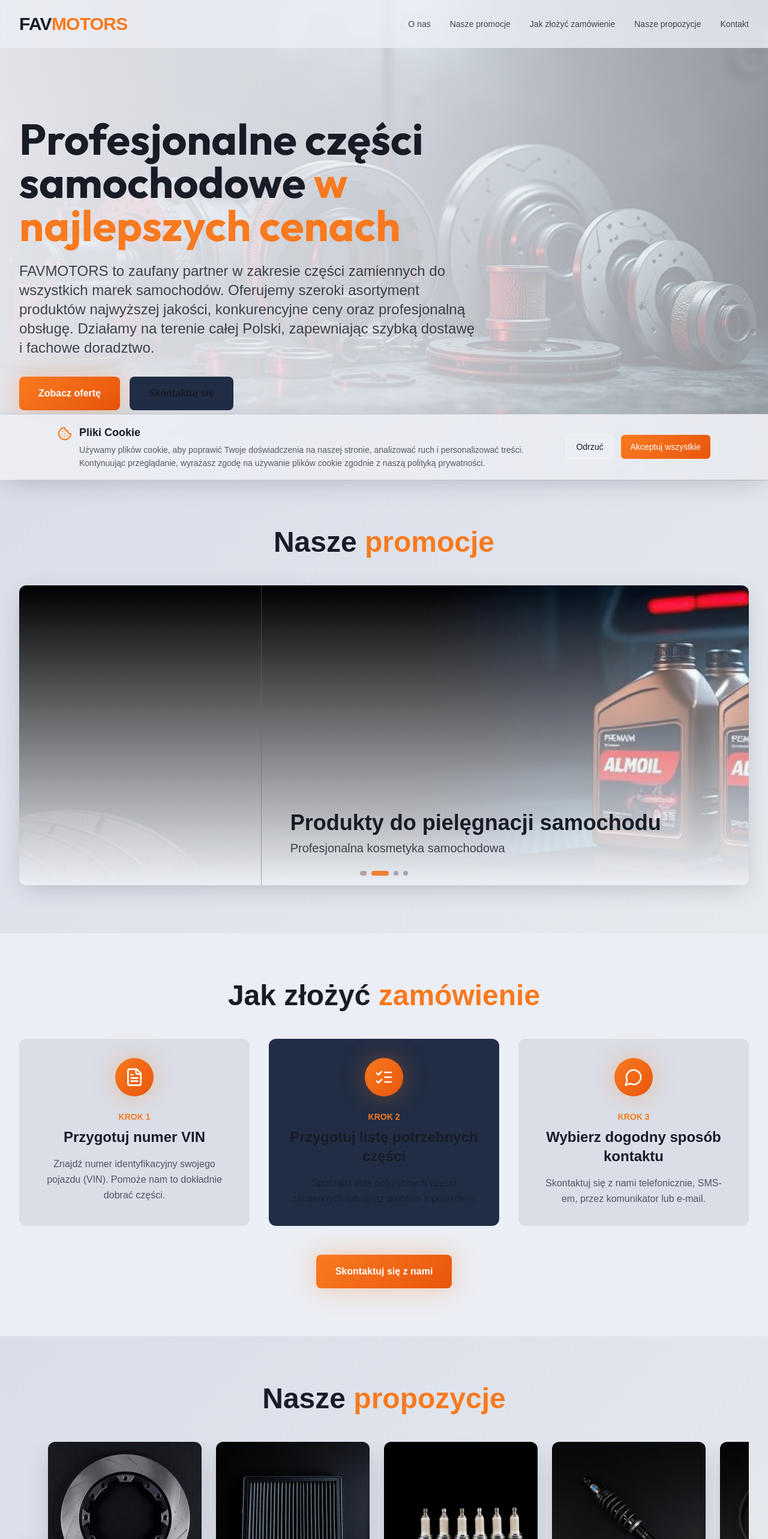
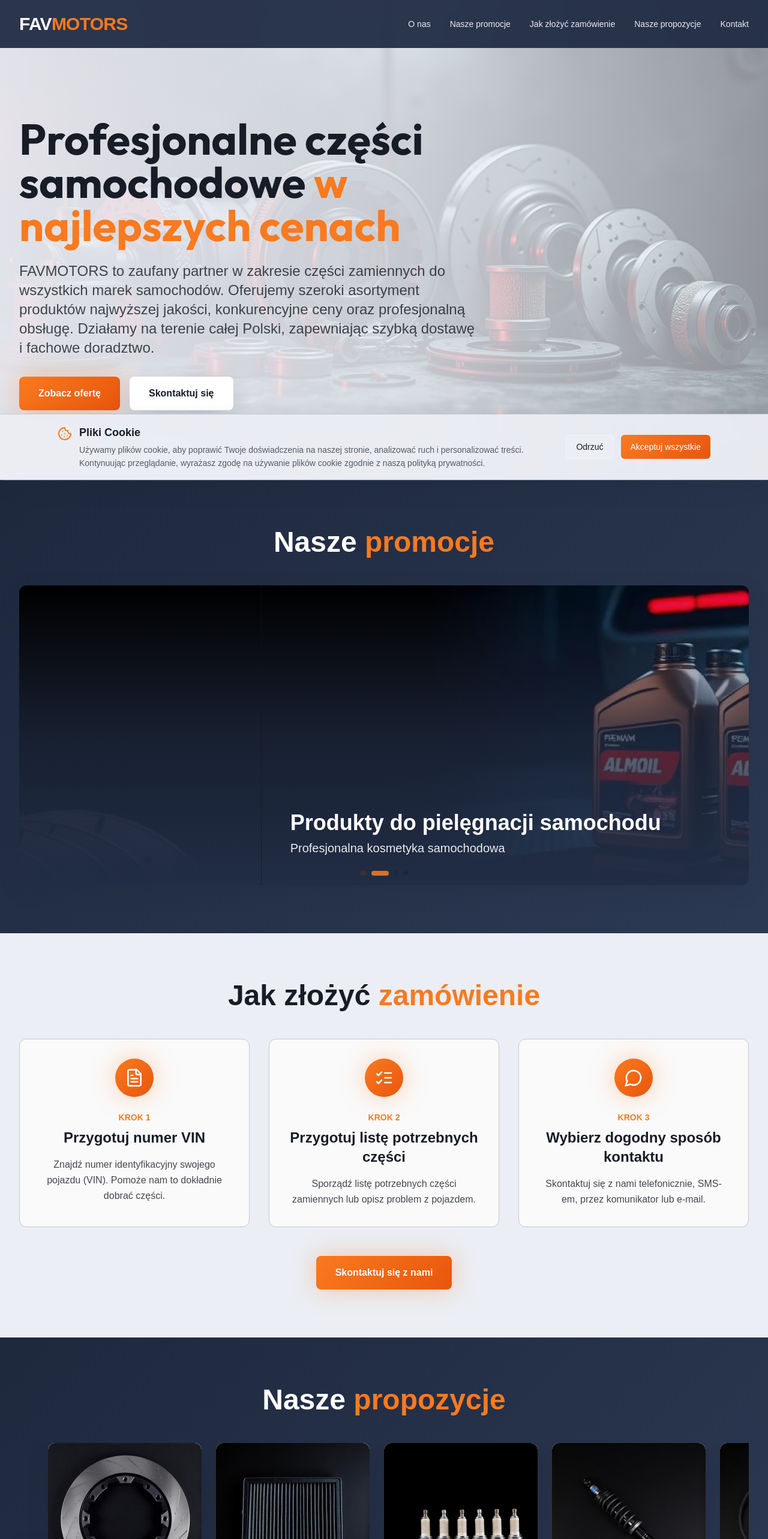
Before and after one commit to adminfavmotors/favmotors-auto-showcase-48096, a React (Vite) app: page /#/ in a window 1280 px wide. Shown: the top 2566 px of the page at 60% size. Built offline with nearby package versions, Linux system fonts and the light colour scheme; the HTML template or start-up script is replaced by a standard one.

Commit message:
Refactor: Adjust color scheme and readability

```diff
--- a/src/components/ContactSection.tsx
+++ b/src/components/ContactSection.tsx
@@ -3,17 +3,17 @@ import { MapPin, Phone, Mail, Instagram, Facebook, Package, Truck, Users } from
 // <!-- Sekcja Kontakt -->
 const ContactSection = () => {
   return (
-    <section id="kontakt" className="py-20 bg-background border-t border-border">
+    <section id="kontakt" className="py-20 bg-secondary border-t border-white/10">
       <div className="container mx-auto px-4 lg:px-8">
         <h2 className="text-4xl lg:text-5xl font-bold mb-12 text-center">
-          <span className="text-primary">Kontakt</span>
+          <span className="text-primary">Kontakt</span> <span className="text-white">z nami</span>
         </h2>
 
         <div className="grid md:grid-cols-2 gap-12 max-w-5xl mx-auto">
           {/* Contact Info */}
           <div className="space-y-8">
             <div>
-              <h3 className="text-2xl font-bold mb-6">Dane kontaktowe</h3>
+              <h3 className="text-2xl font-bold mb-6 text-white">Dane kontaktowe</h3>
 
               <div className="space-y-4">
                 {/* EDYTUJ: Adres */}
@@ -22,8 +22,8 @@ const ContactSection = () => {
                     <MapPin className="w-6 h-6 text-primary" />
                   </div>
                   <div>
-                    <div className="font-semibold mb-1">Adres</div>
-                    <div className="text-foreground/70">Kraków, Polska</div>
+                    <div className="font-semibold mb-1 text-white">Adres</div>
+                    <div className="text-white/80">Kraków, Polska</div>
                   </div>
                 </div>
 
@@ -33,8 +33,8 @@ const ContactSection = () => {
                     <Phone className="w-6 h-6 text-primary" />
                   </div>
                   <div>
-                    <div className="font-semibold mb-1">Telefon</div>
-                    <a href="tel:+48123456789" className="text-foreground/70 hover:text-primary transition-fast">
+                    <div className="font-semibold mb-1 text-white">Telefon</div>
+                    <a href="tel:+48123456789" className="text-white/80 hover:text-primary transition-fast">
                       +48 123 456 789
                     </a>
                   </div>
@@ -46,8 +46,8 @@ const ContactSection = () => {
                     <Mail className="w-6 h-6 text-primary" />
                   </div>
                   <div>
-                    <div className="font-semibold mb-1">E-mail</div>
-                    <a href="mailto:kontakt@favmotors.pl" className="text-foreground/70 hover:text-primary transition-fast">
+                    <div className="font-semibold mb-1 text-white">E-mail</div>
+                    <a href="mailto:kontakt@favmotors.pl" className="text-white/80 hover:text-primary transition-fast">
                       kontakt@favmotors.pl
                     </a>
                   </div>
@@ -57,7 +57,7 @@ const ContactSection = () => {
 
             {/* Social Media */}
             <div>
-              <h3 className="text-xl font-bold mb-4">Znajdź nas w social media</h3>
+              <h3 className="text-xl font-bold mb-4 text-white">Znajdź nas w social media</h3>
               <div className="flex gap-4">
                 {/* EDYTUJ: Link do Instagrama */}
                 <a
@@ -84,36 +84,36 @@ const ContactSection = () => {
 
           {/* Delivery Options */}
           <div>
-            <h3 className="text-2xl font-bold mb-6">Opcje dostawy</h3>
+            <h3 className="text-2xl font-bold mb-6 text-white">Opcje dostawy</h3>
 
             <div className="space-y-4">
-              <div className="flex items-start gap-4 p-4 bg-card rounded-xl">
-                <div className="w-12 h-12 bg-primary/10 rounded-lg flex items-center justify-center flex-shrink-0">
+              <div className="flex items-start gap-4 p-4 bg-white/10 backdrop-blur-sm rounded-xl border border-white/10">
+                <div className="w-12 h-12 bg-primary/20 rounded-lg flex items-center justify-center flex-shrink-0">
                   <Package className="w-6 h-6 text-primary" />
                 </div>
                 <div>
-                  <div className="font-semibold mb-1">InPost Paczkomat</div>
-                  <div className="text-sm text-foreground/70">Szybka i wygodna dostawa do wybranego paczkomatu</div>
+                  <div className="font-semibold mb-1 text-white">InPost Paczkomat</div>
+                  <div className="text-sm text-white/70">Szybka i wygodna dostawa do wybranego paczkomatu</div>
                 </div>
               </div>
 
-              <div className="flex items-start gap-4 p-4 bg-card rounded-xl">
-                <div className="w-12 h-12 bg-primary/10 rounded-lg flex items-center justify-center flex-shrink-0">
+              <div className="flex items-start gap-4 p-4 bg-white/10 backdrop-blur-sm rounded-xl border border-white/10">
+                <div className="w-12 h-12 bg-primary/20 rounded-lg flex items-center justify-center flex-shrink-0">
                   <Truck className="w-6 h-6 text-primary" />
                 </div>
                 <div>
-                  <div className="font-semibold mb-1">Kurier (pobranie)</div>
-                  <div className="text-sm text-foreground/70">Dostawa kurierem z możliwością płatności przy odbiorze</div>
+                  <div className="font-semibold mb-1 text-white">Kurier (pobranie)</div>
+                  <div className="text-sm text-white/70">Dostawa kurierem z możliwością płatności przy odbiorze</div>
                 </div>
               </div>
 
-              <div className="flex items-start gap-4 p-4 bg-card rounded-xl">
-                <div className="w-12 h-12 bg-primary/10 rounded-lg flex items-center justify-center flex-shrink-0">
+              <div className="flex items-start gap-4 p-4 bg-white/10 backdrop-blur-sm rounded-xl border border-white/10">
+                <div className="w-12 h-12 bg-primary/20 rounded-lg flex items-center justify-center flex-shrink-0">
                   <Users className="w-6 h-6 text-primary" />
                 </div>
                 <div>
-                  <div className="font-semibold mb-1">Odbiór osobisty</div>
-                  <div className="text-sm text-foreground/70">Odbierz zamówienie osobiście w Krakowie</div>
+                  <div className="font-semibold mb-1 text-white">Odbiór osobisty</div>
+                  <div className="text-sm text-white/70">Odbierz zamówienie osobiście w Krakowie</div>
                 </div>
               </div>
             </div>
@@ -122,8 +122,8 @@ const ContactSection = () => {
       </div>
 
       {/* Footer */}
-      <div className="container mx-auto px-4 lg:px-8 mt-20 pt-8 border-t border-border">
-        <div className="text-center text-sm text-foreground/60">
+      <div className="container mx-auto px-4 lg:px-8 mt-20 pt-8 border-t border-white/10">
+        <div className="text-center text-sm text-white/60">
           <p>© 2025 FAVMOTORS. Wszystkie prawa zastrzeżone.</p>
         </div>
       </div>
--- a/src/components/Header.tsx
+++ b/src/components/Header.tsx
@@ -48,7 +48,7 @@ const Header = () => {
   return (
     <header
       className={`fixed top-0 left-0 right-0 z-50 transition-smooth ${
-        isScrolled ? 'bg-background/95 backdrop-blur-md shadow-elegant' : 'bg-background/80 backdrop-blur-sm'
+        isScrolled ? 'bg-secondary/98 backdrop-blur-md shadow-elegant' : 'bg-secondary/95 backdrop-blur-sm'
       }`}
     >
       <div className="container mx-auto px-4 lg:px-8">
@@ -56,7 +56,7 @@ const Header = () => {
           {/* Logo */}
           <Link to="/" className="flex items-center">
             <h1 className="text-2xl lg:text-3xl font-bold tracking-tight">
-              <span className="text-foreground">FAV</span>
+              <span className="text-white">FAV</span>
               <span className="text-primary">MOTORS</span>
             </h1>
           </Link>
@@ -67,7 +67,7 @@ const Header = () => {
               <button
                 key={item.href}
                 onClick={() => scrollToSection(item.href)}
-                className="text-sm font-medium text-foreground/80 hover:text-primary transition-fast relative group"
+                className="text-sm font-medium text-white/90 hover:text-primary transition-fast relative group"
               >
                 {item.label}
                 <span className="absolute -bottom-1 left-0 w-0 h-0.5 bg-primary transition-all group-hover:w-full"></span>
@@ -78,7 +78,7 @@ const Header = () => {
           {/* Mobile Menu Button */}
           <button
             onClick={() => setIsMobileMenuOpen(!isMobileMenuOpen)}
-            className="lg:hidden p-2 text-foreground hover:text-primary transition-fast"
+            className="lg:hidden p-2 text-white hover:text-primary transition-fast"
           >
             {isMobileMenuOpen ? <X size={24} /> : <Menu size={24} />}
           </button>
@@ -86,12 +86,12 @@ const Header = () => {
 
         {/* Mobile Navigation */}
         {isMobileMenuOpen && (
-          <nav className="lg:hidden py-4 border-t border-border bg-background">
+          <nav className="lg:hidden py-4 border-t border-white/20 bg-secondary">
             {navItems.map((item) => (
               <button
                 key={item.href}
                 onClick={() => scrollToSection(item.href)}
-                className="block w-full text-left px-4 py-3 text-sm font-medium text-foreground/80 hover:text-primary hover:bg-secondary/50 transition-fast"
+                className="block w-full text-left px-4 py-3 text-sm font-medium text-white/90 hover:text-primary hover:bg-white/10 transition-fast"
               >
                 {item.label}
               </button>
--- a/src/components/HeroSection.tsx
+++ b/src/components/HeroSection.tsx
@@ -41,7 +41,7 @@ const HeroSection = () => {
                 const element = document.getElementById('kontakt');
                 element?.scrollIntoView({ behavior: 'smooth', block: 'start' });
               }}
-              className="px-8 py-4 bg-secondary text-foreground font-semibold rounded-lg hover:bg-secondary/80 transition-smooth"
+              className="px-8 py-4 bg-white text-foreground font-semibold rounded-lg hover:bg-white/90 shadow-elegant transition-smooth"
             >
               Skontaktuj się
             </button>
--- a/src/components/OrderStepsSection.tsx
+++ b/src/components/OrderStepsSection.tsx
@@ -40,7 +40,7 @@ const OrderStepsSection = () => {
             return (
               <div
                 key={step.number}
-                className={`${step.bgColor} p-8 rounded-xl transition-smooth hover:scale-105 hover:shadow-elegant`}
+                className="bg-card p-8 rounded-xl transition-smooth hover:scale-105 hover:shadow-elegant border border-border"
               >
                 <div className="flex items-center justify-center w-16 h-16 mb-6 gradient-red rounded-full shadow-glow mx-auto">
                   <Icon className="w-8 h-8 text-white" />
@@ -48,8 +48,8 @@ const OrderStepsSection = () => {
 
                 <div className="text-center">
                   <div className="text-sm font-semibold text-primary mb-2">KROK {step.number}</div>
-                  <h3 className="text-2xl font-bold mb-4">{step.title}</h3>
-                  <p className="text-foreground/70 leading-relaxed">{step.description}</p>
+                  <h3 className="text-2xl font-bold mb-4 text-foreground">{step.title}</h3>
+                  <p className="text-foreground/80 leading-relaxed">{step.description}</p>
                 </div>
               </div>
             );
--- a/src/components/ProductsSection.tsx
+++ b/src/components/ProductsSection.tsx
@@ -38,9 +38,9 @@ const ProductsSection = () => {
   };
 
   return (
-    <section id="propozycje" className="py-20 gradient-metallic">
+    <section id="propozycje" className="py-20 gradient-dark">
       <div className="container mx-auto px-4 lg:px-8">
-        <h2 className="text-4xl lg:text-5xl font-bold mb-12 text-center">
+        <h2 className="text-4xl lg:text-5xl font-bold mb-12 text-center text-white">
           Nasze <span className="text-primary">propozycje</span>
         </h2>
 
--- a/src/components/PromotionsSection.tsx
+++ b/src/components/PromotionsSection.tsx
@@ -52,9 +52,9 @@ const PromotionsSection = () => {
   }, []);
 
   return (
-    <section id="promocje" className="py-20 gradient-metallic">
+    <section id="promocje" className="py-20 gradient-dark">
       <div className="container mx-auto px-4 lg:px-8">
-        <h2 className="text-4xl lg:text-5xl font-bold mb-12 text-center">
+        <h2 className="text-4xl lg:text-5xl font-bold mb-12 text-center text-white">
           Nasze <span className="text-primary">promocje</span>
         </h2>
 
@@ -72,10 +72,10 @@ const PromotionsSection = () => {
                     alt={promo.title}
                     className="w-full h-full object-cover group-hover:scale-105 transition-smooth"
                   />
-                  <div className="absolute inset-0 bg-gradient-to-t from-background via-background/50 to-transparent flex items-end">
+                  <div className="absolute inset-0 bg-gradient-to-t from-secondary via-secondary/70 to-transparent flex items-end">
                     <div className="p-8 lg:p-12">
-                      <h3 className="text-3xl lg:text-4xl font-bold mb-2 group-hover:text-primary transition-smooth">{promo.title}</h3>
-                      <p className="text-xl text-foreground/80">{promo.description}</p>
+                      <h3 className="text-3xl lg:text-4xl font-bold mb-2 text-white group-hover:text-primary transition-smooth">{promo.title}</h3>
+                      <p className="text-xl text-white/90">{promo.description}</p>
                     </div>
                   </div>
                 </div>
```
